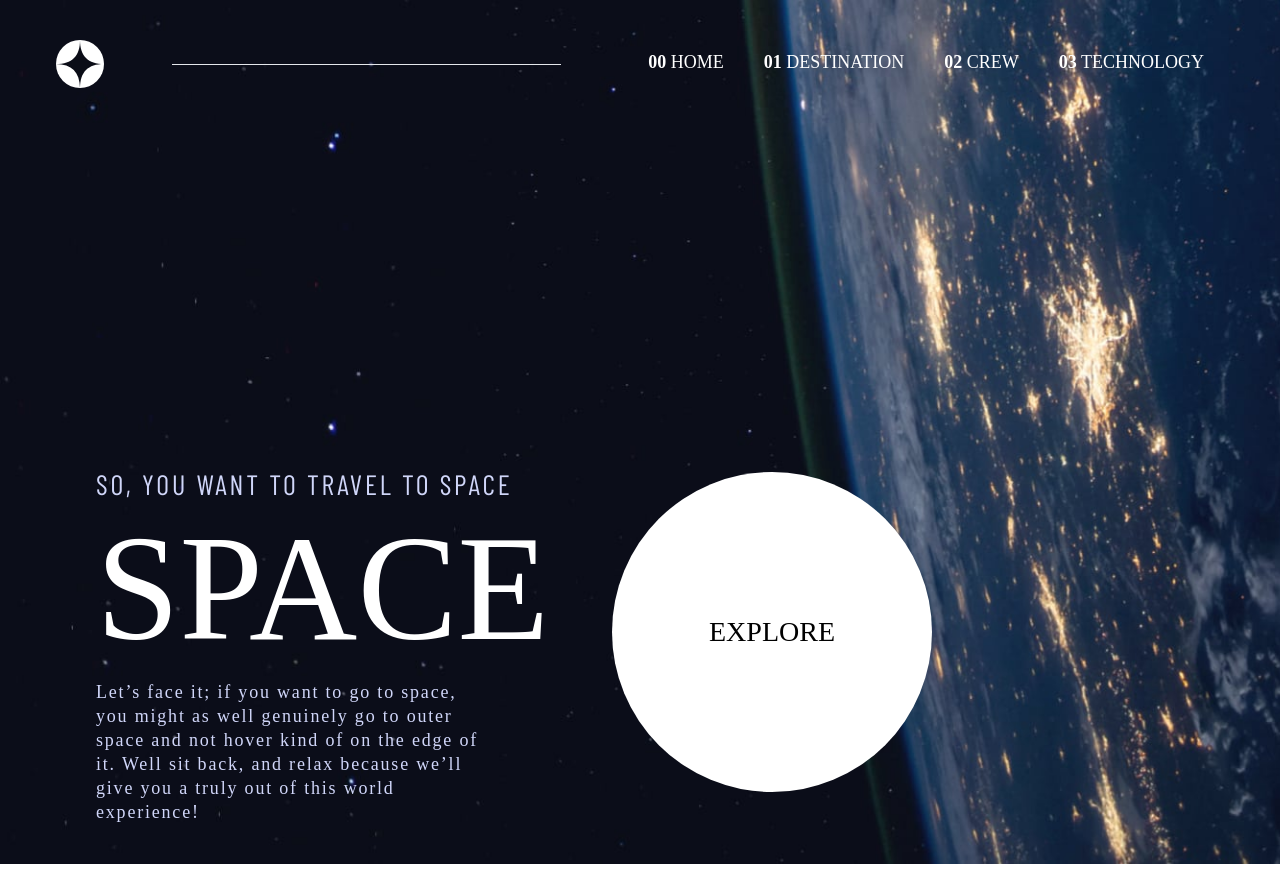
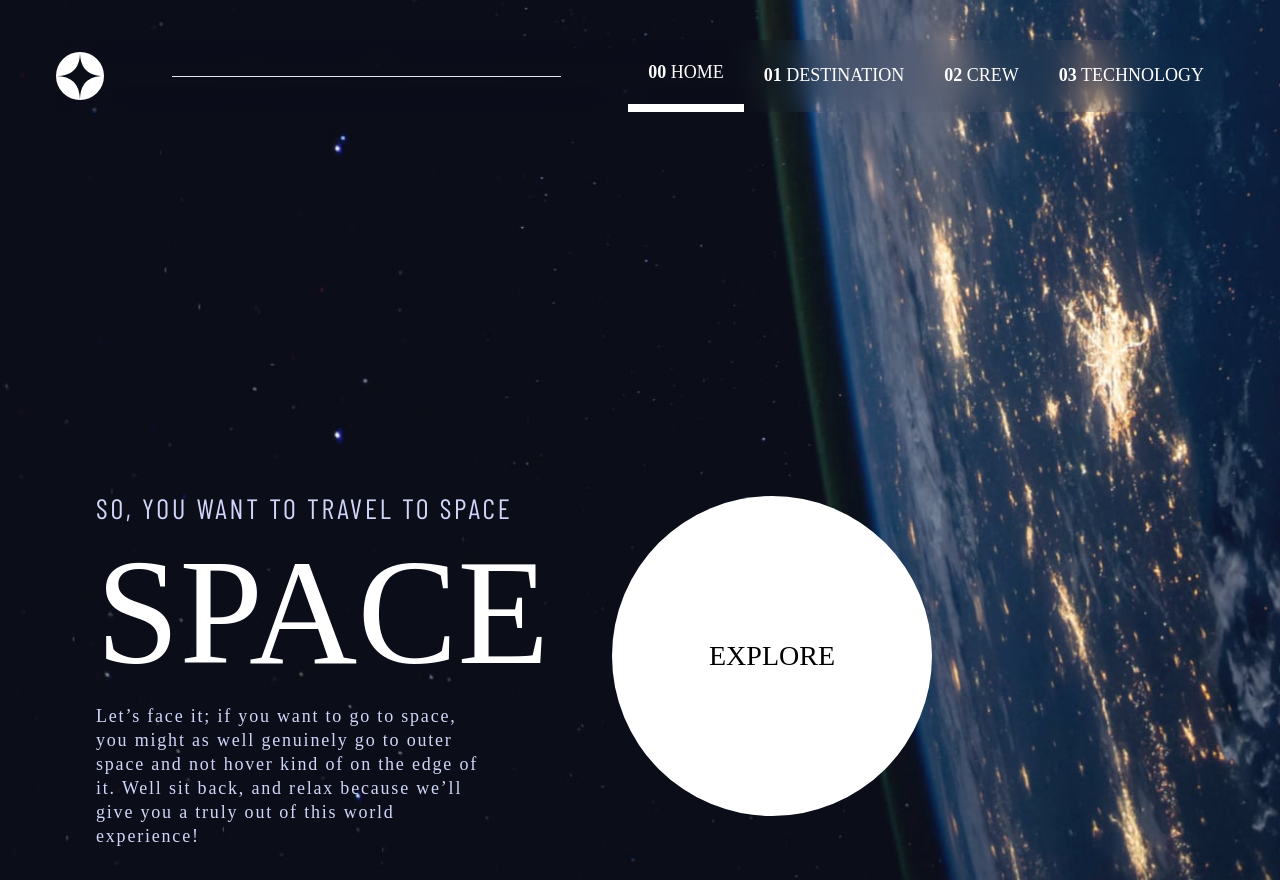
Before and after one commit to dcruz1990/space-tourism-challenge, a React (Vite) app: page / in a window 1280 px wide. Built offline with nearby package versions, Linux system fonts and the light colour scheme; a web font is replaced by a local one.

Commit message:
Add hover effects

```diff
--- a/src/App.tsx
+++ b/src/App.tsx
@@ -3,7 +3,7 @@ import Navbar from "./components/Navbar/Navbar";
 
 export const App = () => {
   return (
-    <div>
+    <div className="max-h-screen">
       <Navbar />
       <div className="w-9/12 mt-96 flex justify-between">
         <div className="ml-10">
--- a/src/components/Navbar/Navbar.tsx
+++ b/src/components/Navbar/Navbar.tsx
@@ -23,13 +23,13 @@ const Navbar = () => {
   ];
   console.log(items);
   return (
-    <div className=" flex justify-end items-center ">
+    <div className=" flex justify-end items-center backdrop-filter backdrop-blur-lg">
       <img src={logo} alt="Logo" className="mr-auto" />
       {items.map((item) => {
         <NavbarButton title={item.title} order={item.index} />;
       })}
       <Spacer />
-      <NavbarButton title="Home" order="00" />
+      <NavbarButton title="Home" order="00" active={true} />
       <NavbarButton title="Destination" order="01" />
       <NavbarButton title="Crew" order="02" />
       <NavbarButton title="Technology" order="03" />
--- a/src/components/Navbar/NavbarButton.tsx
+++ b/src/components/Navbar/NavbarButton.tsx
@@ -5,7 +5,11 @@ interface props {
 }
 export const NavbarButton = ({ title, active, order }: props) => {
   return (
-    <div className="h-7 uppercase px-5 text-menuElement ">
+    <div
+      className={`p-5 uppercase border-opacity-0 hover:border-secondary hover:border-opacity-100 border-b-2 text-menuElement cursor-pointer ${
+        active ? `border-b-8 border-opacity-100 border-ffffff` : false
+      }  `}
+    >
       <b> {order}</b> {title}
     </div>
   );
```
